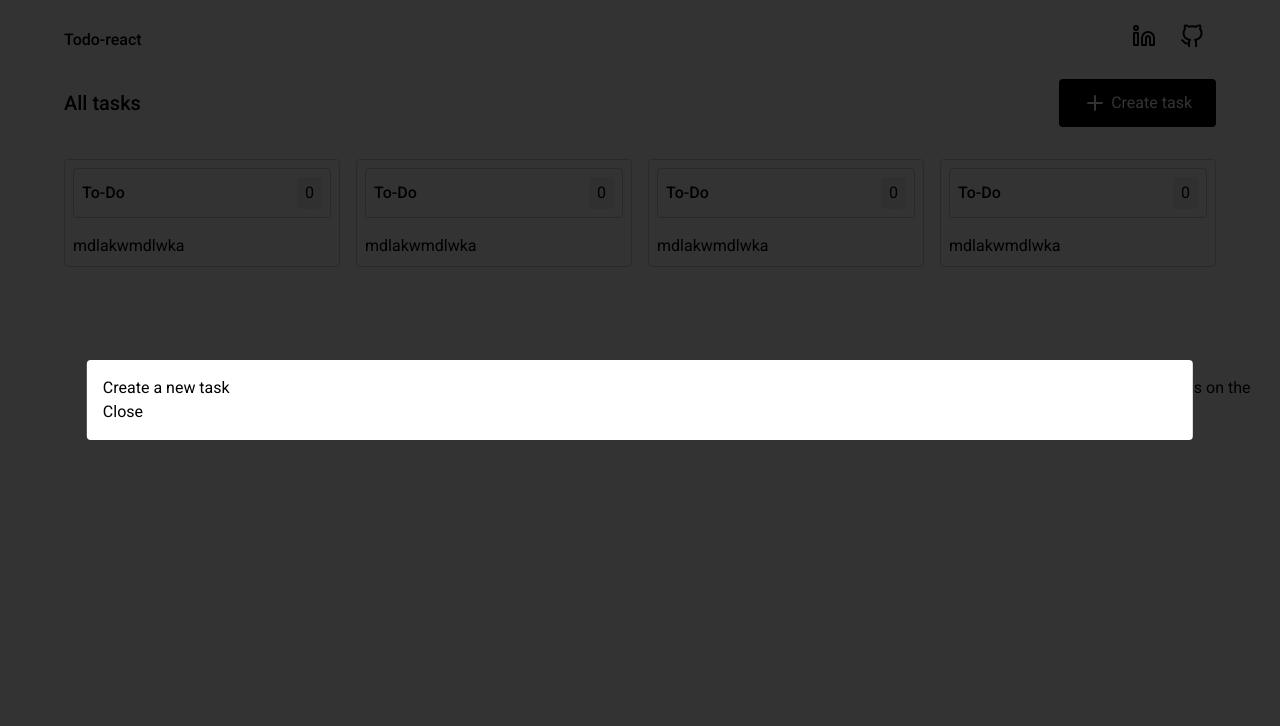
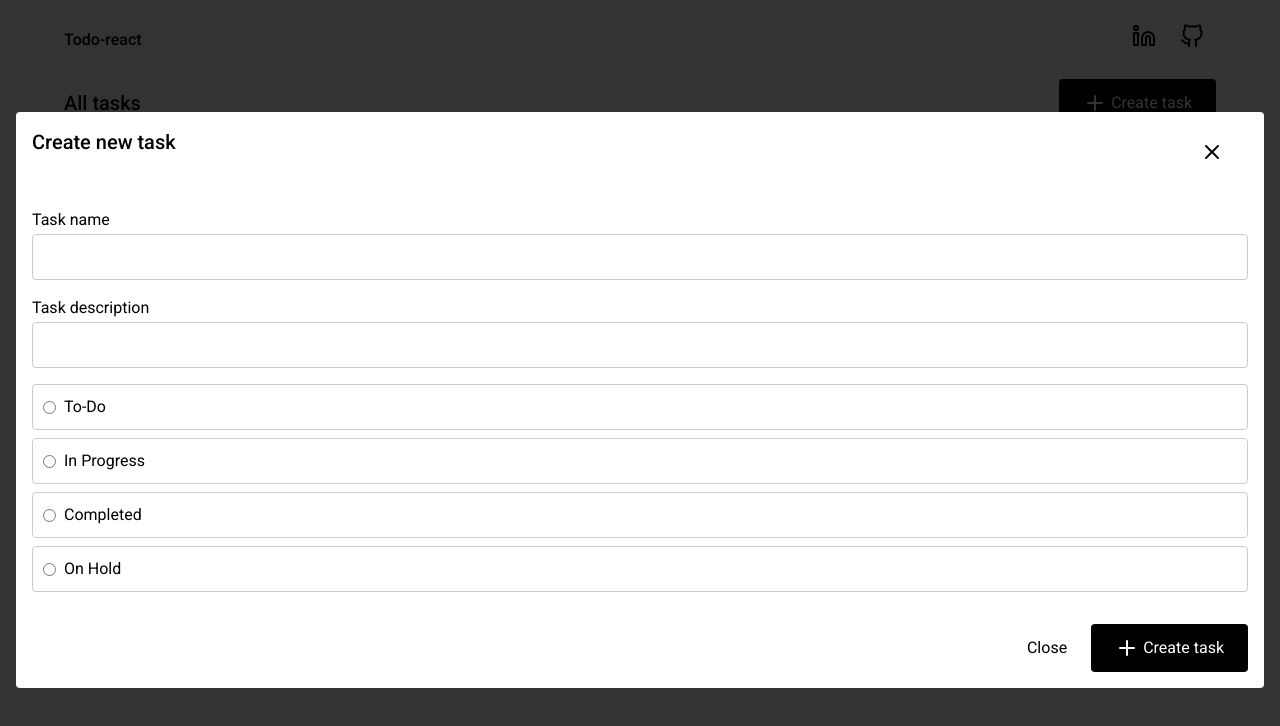
Before and after one commit to t4katona/todo-react, a React (Vite) app: page / in a window 1280 px wide. Both pictures are taken after a click on the button "Create task". Shown: the top 726 px of the page. Built offline with nearby package versions, Linux system fonts and the light colour scheme; a web font is replaced by a local one.

Commit message:
modal are now can be called by content identifier

```diff
--- a/package.json
+++ b/package.json
@@ -10,6 +10,7 @@
     "preview": "vite preview"
   },
   "dependencies": {
+    "formik": "^2.4.6",
     "react": "^18.3.1",
     "react-dom": "^18.3.1"
   },
--- a/src/components/button/Button.tsx
+++ b/src/components/button/Button.tsx
@@ -8,6 +8,7 @@ type ButtonProps = {
   variant: "filled" | "text";
   icon?: "plus" | "save" | "close";
   children?: string;
+  type?: "submit" | "button";
   onClick: () => void;
 };
 
@@ -34,11 +35,13 @@ export const Button = (props: ButtonProps) => {
   return (
     <button
       onClick={props.onClick}
+      type={props.type}
       className={`flex justify-between items-center gap-x-1 border-none rounded text-center no-underline cursor-pointer py-3 px-6 ${
         props.variant === "filled"
           ? "text-white bg-black hover:bg-primary-hoverColor"
           : "text-black bg-transparent"
-      }`}
+      }
+      `}
     >
       {iconDetails && <img src={iconDetails?.src} alt={iconDetails?.alt} />}
       {props.children}
--- a/src/components/modals/Modal.tsx
+++ b/src/components/modals/Modal.tsx
@@ -2,20 +2,42 @@ import React from "react";
 
 import { ModalOverlay } from "./ModalOverlay";
 import { useModalToggle } from "../../context/ModalContext";
+import { CreateTaskForm } from "./forms/CreateTaskForm";
+import { ModalHeader } from "./ModalHeader";
+
+interface ModalContent {
+  header: JSX.Element;
+  body: JSX.Element;
+}
+
+const modalContent: Record<string, ModalContent> = {
+  "create-new-task": {
+    header: <ModalHeader text="Create new task" />,
+    body: <CreateTaskForm />,
+  },
+  "edit-task": {
+    header: <ModalHeader text="Edit task" />,
+    body: <CreateTaskForm />,
+  },
+  "change-category": {
+    header: <ModalHeader text="Change category" />,
+    body: <CreateTaskForm />,
+  },
+};
 
 export const Modal = () => {
-  const { currentModal, showModal, closeModal } = useModalToggle();
+  const { currentModal, showModal } = useModalToggle();
+  const modal = modalContent[currentModal];
+  console.log(modal);
+
   return (
     <>
-      {showModal && (
+      {showModal && modal && (
         <ModalOverlay>
           <div className="z-20 relative left-1/2 -translate-x-1/2 w-full h-auto bg-white p-4 rounded">
-            <h1>Create a new task</h1>
-            <button onClick={closeModal}>Close</button>
+            {modal.header}
+            {modal.body}
           </div>
-          {currentModal === "create-new-task" && (
-            <h1>new task is on the way</h1>
-          )}
         </ModalOverlay>
       )}
     </>
--- /dev/null
+++ b/src/components/modals/ModalHeader.tsx
@@ -0,0 +1,17 @@
+import React from "react";
+import { Button } from "../button/Button";
+import { useModalToggle } from "../../context/ModalContext";
+
+type HeaderProps = {
+  text: "Create new task" | "Edit task" | "Change category";
+};
+
+export const ModalHeader = (props: HeaderProps) => {
+  const { closeModal } = useModalToggle();
+  return (
+    <header className="flex justify-between align-middle">
+      <h2 className="font-medium text-xl">{props.text}</h2>
+      <Button type="button" variant="text" icon="close" onClick={closeModal} />
+    </header>
+  );
+};
--- /dev/null
+++ b/src/components/modals/forms/CreateTaskForm.tsx
@@ -0,0 +1,110 @@
+import React from "react";
+import { Formik, Form, Field } from "formik";
+import { Button } from "../../button/Button";
+import { useModalToggle } from "../../../context/ModalContext";
+
+interface FormValues {
+  taskName: string;
+  taskDescription: string;
+  taskCategory: string;
+}
+
+export const CreateTaskForm: React.FC = () => {
+  const { closeModal } = useModalToggle();
+  const initialValues: FormValues = {
+    taskName: "",
+    taskDescription: "",
+    taskCategory: "",
+  };
+  return (
+    <Formik
+      initialValues={initialValues}
+      onSubmit={(values, actions) => {
+        console.log({ values, actions });
+        actions.setSubmitting(false);
+        actions.resetForm();
+      }}
+    >
+      <Form className="max-w-full">
+        <div className="my-8">
+          <div className="flex flex-col mb-4 ">
+            <label htmlFor="taskName" className="mb-0.5">
+              Task name
+            </label>
+            <Field
+              type="text"
+              name="taskName"
+              id="taskName"
+              className="p-2.5 border-mainWidth border-solid border-primary rounded"
+            />
+          </div>
+          <div className="flex flex-col mb-4">
+            <label htmlFor="taskDescription" className="mb-0.5">
+              Task description
+            </label>
+            <Field
+              type="text"
+              name="taskDescription"
+              id="taskDescription"
+              className="p-2.5 border-mainWidth border-solid border-primary rounded"
+            />
+          </div>
+          <div className="flex flex-col gap-2" role="group">
+            <label className="flex items-center border-mainWidth border-solid border-primary p-2.5 rounded cursor-pointer">
+              <Field
+                type="radio"
+                name="taskCategory"
+                value="toDo"
+                className="mr-2 cursor-pointer"
+              />
+              To-Do
+            </label>
+
+            <label className="flex items-center border-mainWidth border-solid border-primary p-2.5 rounded cursor-pointer">
+              <Field
+                type="radio"
+                name="taskCategory"
+                value="inProgress"
+                className="mr-2 cursor-pointer"
+              />
+              In Progress
+            </label>
+
+            <label className="flex items-center border-mainWidth border-solid border-primary p-2.5 rounded cursor-pointer">
+              <Field
+                type="radio"
+                name="taskCategory"
+                value="completed"
+                className="mr-2 cursor-pointer"
+              />
+              Completed
+            </label>
+
+            <label className="flex items-center border-mainWidth border-solid border-primary p-2.5 rounded cursor-pointer">
+              <Field
+                type="radio"
+                name="taskCategory"
+                value="onHold"
+                className="mr-2 cursor-pointer"
+              />
+              On Hold
+            </label>
+          </div>
+        </div>
+        <div className="w-full flex justify-end items-center">
+          <Button variant="text" onClick={closeModal}>
+            Close
+          </Button>
+          <Button
+            type="submit"
+            variant="filled"
+            icon="plus"
+            onClick={() => console.log("mldkamldw")}
+          >
+            Create task
+          </Button>
+        </div>
+      </Form>
+    </Formik>
+  );
+};
--- a/src/components/modals/modal-actions/create-task-modal/CreateTaskModal.view.tsx
+++ /dev/null
@@ -1,5 +0,0 @@
-import React from "react";
-
-export const CreateTaskModal = () => {
-  return <div>CreateTaskModal</div>;
-};
```
Also changed, not shown: src/components/modals/ModalBody.tsx (added), src/components/modals/modal-actions/create-task-modal/CreateTaskModal.helper.tsx (deleted), 1 other file (tests, documents, lock files or other folders).
